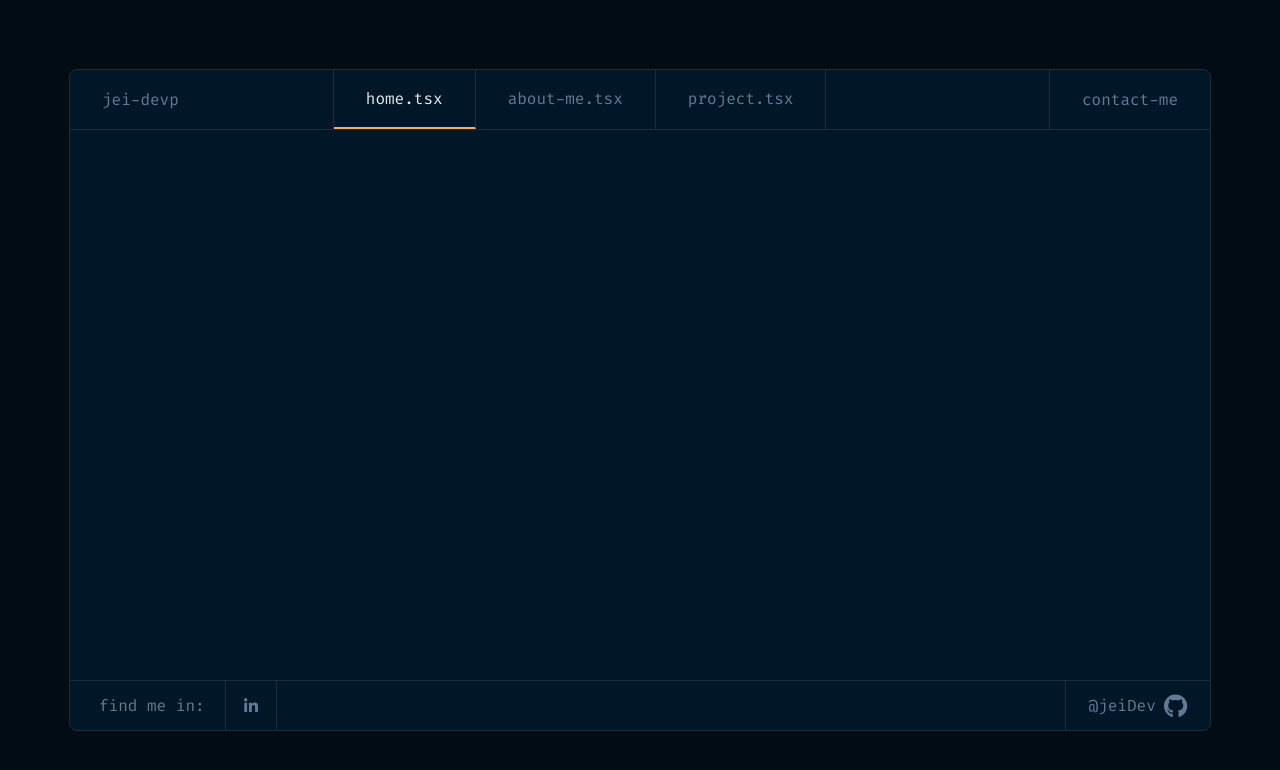
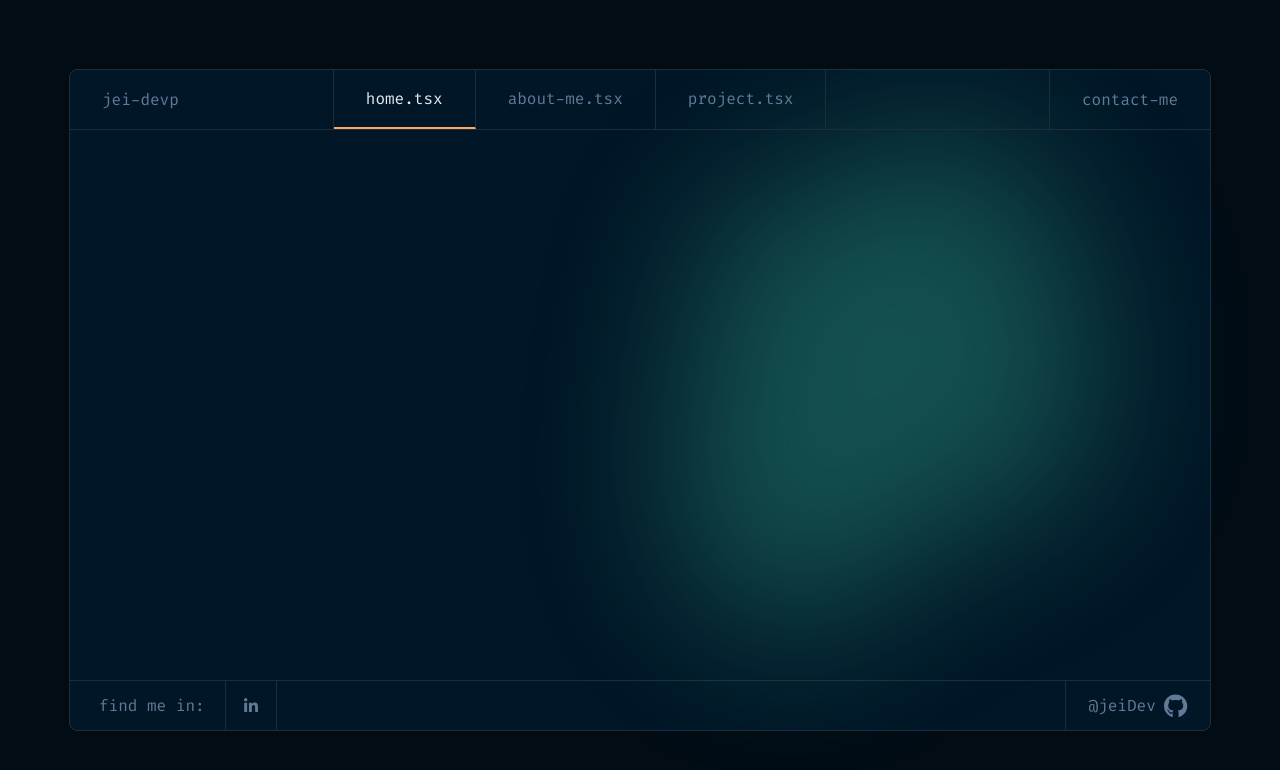
Before and after one commit to jeiDev/portfolio-v2, a Next.js app: page / in a window 1280 px wide. Shown: the top 770 px of the page. Built offline with nearby package versions, Linux system fonts and the light colour scheme.

Commit message:
added bg blob animation

```diff
--- /dev/null
+++ b/src/components/bg-blob/bg-blob.module.css
@@ -0,0 +1,47 @@
+.container{
+    position: fixed;
+    /* z-index: -1; */
+    width: 100vw;
+    height: 100vh;
+    overflow: hidden;
+    display: flex;
+    justify-content: flex-end;
+    padding-right: 20vw;
+    padding-top: 5vw;
+}
+
+.blob {
+    filter: blur(80px);
+    opacity: .3;
+}
+
+.blob path {
+    animation: blob 7s linear infinite, rot 53s linear infinite;
+}
+
+@keyframes blob {
+    0% {
+        d: path("M417.5,302Q393,354,344,371.5Q295,389,247,398Q199,407,138.5,391Q78,375,66,312.5Q54,250,63.5,185.5Q73,121,136,106.5Q199,92,254,79.5Q309,67,329.5,122Q350,177,396,213.5Q442,250,417.5,302Z");
+   }
+    25% {
+        d: path("M412.5,304Q399,358,342.5,360Q286,362,231.5,418Q177,474,120.5,429.5Q64,385,84,317.5Q104,250,107.5,199.5Q111,149,163,146Q215,143,262.5,104Q310,65,347.5,108.5Q385,152,405.5,201Q426,250,412.5,304Z");
+   }
+    50% {
+        d: path("M467,317.5Q436,385,380,430.5Q324,476,259,449.5Q194,423,163.5,379Q133,335,132.5,292.5Q132,250,120,198.5Q108,147,151.5,114Q195,81,247,89.5Q299,98,346,122Q393,146,445.5,198Q498,250,467,317.5Z");
+   }
+    75% {
+        d: path("M412.5,304Q399,358,342.5,360Q286,362,231.5,418Q177,474,120.5,429.5Q64,385,84,317.5Q104,250,107.5,199.5Q111,149,163,146Q215,143,262.5,104Q310,65,347.5,108.5Q385,152,405.5,201Q426,250,412.5,304Z");
+   }
+    100% {
+        d: path("M417.5,302Q393,354,344,371.5Q295,389,247,398Q199,407,138.5,391Q78,375,66,312.5Q54,250,63.5,185.5Q73,121,136,106.5Q199,92,254,79.5Q309,67,329.5,122Q350,177,396,213.5Q442,250,417.5,302Z");
+   }
+}
+
+@keyframes rot {
+    fom {
+        transform: rotate(0deg);
+   }
+    to {
+        /* transform: rotate(360deg); */
+   }
+}
--- /dev/null
+++ b/src/components/bg-blob/index.tsx
@@ -0,0 +1,24 @@
+import React from "react"
+
+import style from "./bg-blob.module.css"
+
+const BgBlob = () => {
+
+    return (
+        <div className={style.container}>
+            <svg className={style.blob} viewBox="0 0 800 500" preserveAspectRatio="none" xmlns="http://www.w3.org/2000/svg" width="100%">
+                <g transform="translate(391, -101)">
+                    <defs>
+                        <linearGradient id="gradient" x1="0%" y1="0%" x2="0%" y2="100%">
+                            <stop offset="0%" style={{ stopColor: "rgb(67, 217, 173)" }}></stop>
+                            <stop offset="100%" style={{ stopColor: "rgb(67, 217, 173)" }}></stop>
+                        </linearGradient>
+                    </defs>
+                    <path d="M673.469 258.482L689.984 477.861L655.759 582.726L485.295 609.598L413.003 448.57L297.588 487.343L184.059 311.368L174 177.746L452.567 174.828L523.099 285.846L673.469 258.482Z" fill="url(#gradient)"></path>
+                </g>
+            </svg>
+        </div>
+    )
+}
+
+export default BgBlob
--- a/src/components/layout/index.tsx
+++ b/src/components/layout/index.tsx
@@ -1,3 +1,4 @@
+import BgBlob from "@components/bg-blob"
 import React from "react"
 import Footer from "./footer"
 import Header from "./header"
@@ -9,6 +10,7 @@ const Layout = ({children, title}: LayoutPropsI) => {
 
     return (
         <div className={style.container}>
+            <BgBlob />
             <div className={style.box}>
                 <Header title={title}/>
                 <main className={style.main}>
```
